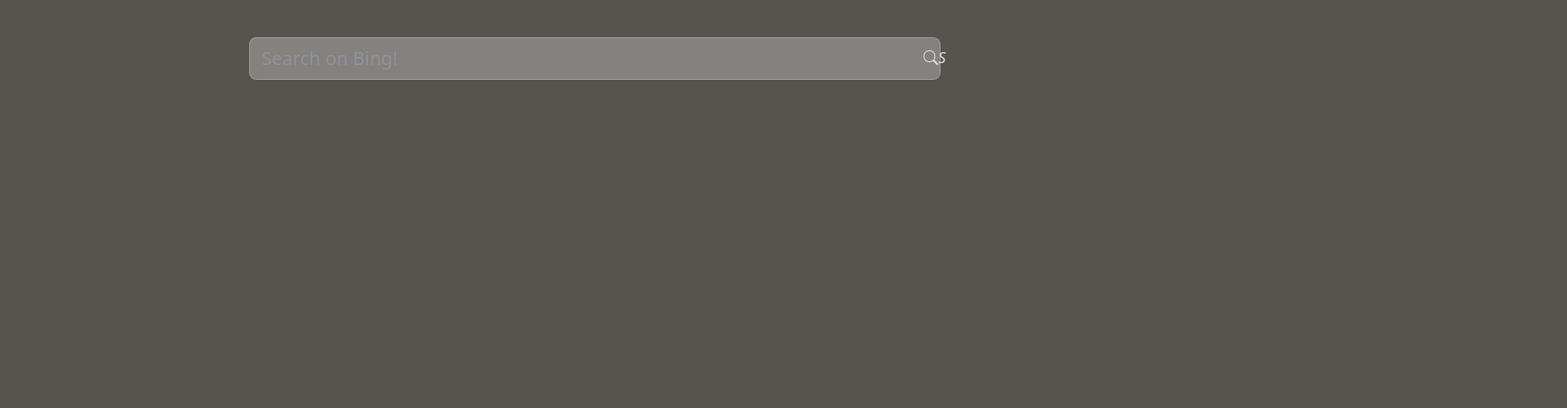
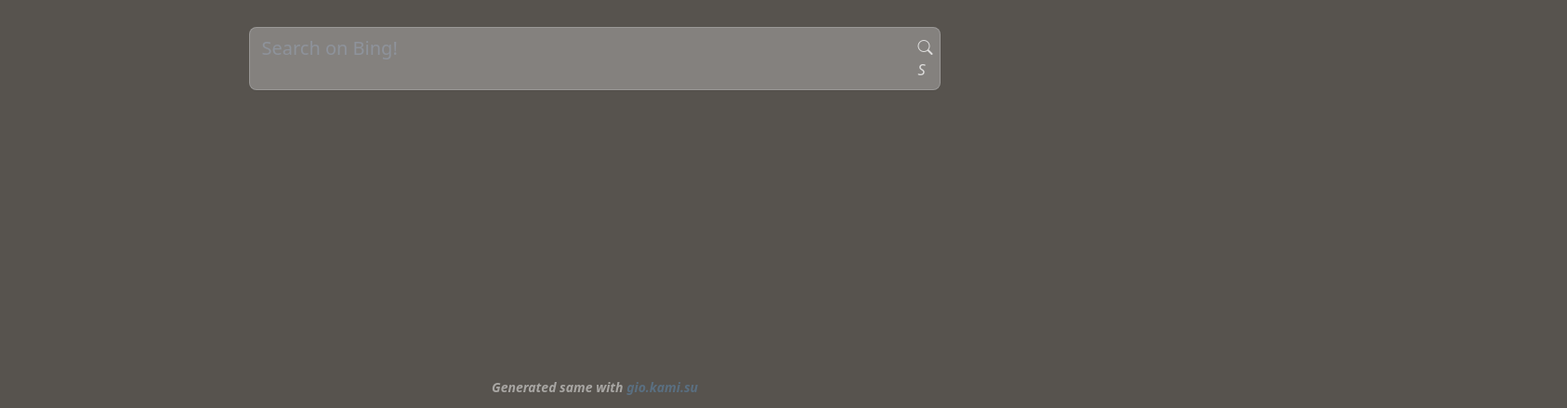
Before and after one commit to fr1g/fr1g, a plain HTML site: page docs/s/index.html in a window 1280 px wide. Shown: the part 361-800 px from the top of the page at 93% size, 1686 px wide, since content can reach past the window. Drawn offline with nearby package versions, Linux system fonts and the light colour scheme.

Commit message:
Update index.html

```diff
--- a/docs/s/index.html
+++ b/docs/s/index.html
@@ -50,11 +50,11 @@
                 srch_bar = document.getElementById('srchIn'),
                 isLastOperationTyping = false;
             </script>
-            <span id="srch-btn" class="block transition-all min-h-full min-w-full -translate-x-1.5 border border-transparent bg-opacity-40 rounded-lg cursor-pointer px-2" onclick="SearchAction(srch_bar.value);">
+            <span id="srch-btn" class="block transition-all min-h-full max-w-full -translate-x-3 border border-transparent bg-opacity-40 rounded-lg cursor-pointer px-2" onclick="SearchAction(srch_bar.value);">
                 <i class="bi bi-search" id="S"></i>
             </span>
+
         </div>
-
         <script>
             if(!window.location.href.toString().includes('gio.')) document.getElementById('S').innerHTML = 'S';
 
@@ -63,12 +63,12 @@
             srch_bar.addEventListener('focus', () => {
                 isSearching = true;
                 SEC('item3', 'shadow-md shadow-stone-100 hover:shadow-stone-200 text-white xmide', 'shadow-sm xmide-x');
-
+                SEC('srch-btn', '-translate-x-0.5', '-translate-x-3');
             });
             srch_bar.addEventListener('blur', () => {
                 isSearching = false;
                 SEC('item3', 'shadow-sm xmide-x', 'shadow-md shadow-stone-100 hover:shadow-stone-200 text-white xmide');
-
+                SEC('srch-btn', '-translate-x-3', '-translate-x-0.5');
             });
 
             srch_box.addEventListener('click', (e) => {
@@ -131,5 +131,18 @@
         </script>
 
 </div>
+<style>
+    a{
+        color: rgb(96, 177, 249, 0.6);
+    }
+    a:hover{
+        color: rgba(165, 209, 251, 0.85);
+    }
+    a:active{
+        color: rgb(57, 158, 252);
+    }
+</style>
+<h1 class="fixed mb-3 bottom-0 opacity-70 italic font-semibold text-center text-sm animate-pulse mx-auto w-screen">Generated same with <a target="_blank" href="https://gio.kami.su">gio.kami.su</a></h1>
+
 </body>
 </html>
```
